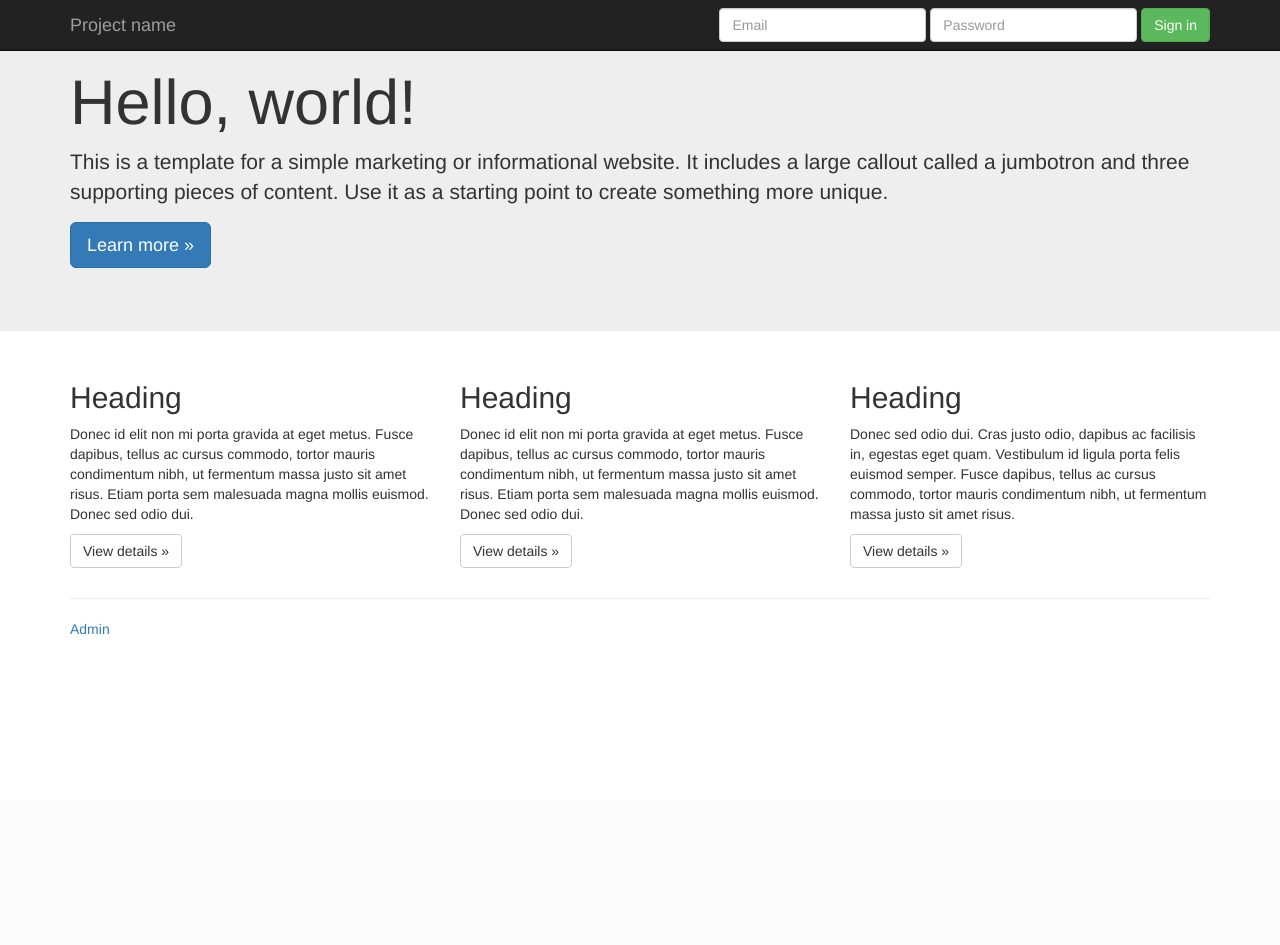
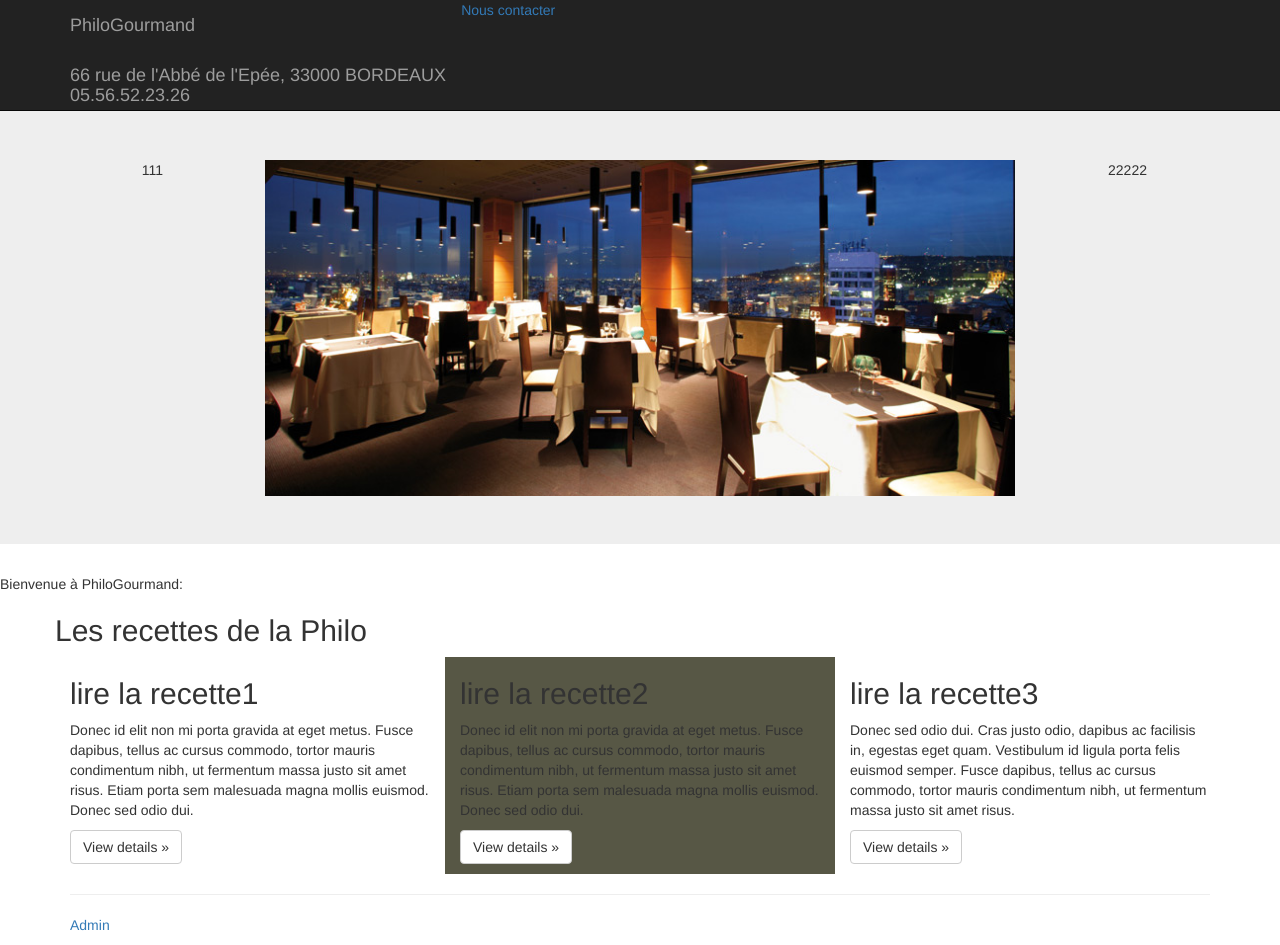
Before and after one commit to alexcarrere/philogourmand, a PHP site: page / in a window 1280 px wide. Before the commit the page ends 635 px from the top, so only its background shows below. Run offline with PHP 8.4, Linux system fonts and the light colour scheme; some libraries are stand-ins or nearby versions.

Commit message:
rajout image resto
rajout image resto: avancée visuel index

```diff
--- a/css/style.css
+++ b/css/style.css
@@ -0,0 +1,7 @@
+.jumbotron {
+    padding-bottom: 48px;
+    padding-top: 160px;
+}
+#tmpborder {
+	background-color: #575745;
+}
--- a/index.php
+++ b/index.php
@@ -14,6 +14,7 @@
     <!-- Bootstrap core CSS -->
     <link rel="stylesheet" href="https://maxcdn.bootstrapcdn.com/bootstrap/3.3.6/css/bootstrap.min.css" integrity="sha384-1q8mTJOASx8j1Au+a5WDVnPi2lkFfwwEAa8hDDdjZlpLegxhjVME1fgjWPGmkzs7" crossorigin="anonymous">
 
+    <link type="text/css" rel="stylesheet" href="css/style.css">
   </head>
 
   <body>
@@ -27,10 +28,20 @@
             <span class="icon-bar"></span>
             <span class="icon-bar"></span>
           </button>
-          <a class="navbar-brand" href="#">Project name</a>
-        </div>
+          <a class="navbar-brand" href="#">PhiloGourmand</a><br>
+          <p class="navbar-brand">66 rue de l'Abbé de l'Epée, 33000 BORDEAUX<br>
+          05.56.52.23.26</p>
+          </div>
+        <div class="contact">
+        <a href="contact.php" title="Nous contacter">Nous contacter</a><!-- penser à renvoyer vers la page de contact contact.php!!!!! -->
+          </div>
+
+
+
+
+        <!-- ce qu'il y avait a l'origine sur l'exemple :
         <div id="navbar" class="navbar-collapse collapse">
-          <form class="navbar-form navbar-right">
+           <form class="navbar-form navbar-right">
             <div class="form-group">
               <input type="text" placeholder="Email" class="form-control">
             </div>
@@ -46,27 +57,43 @@
     <!-- Main jumbotron for a primary marketing message or call to action -->
     <div class="jumbotron">
       <div class="container">
-        <h1>Hello, world!</h1>
+        <div class="row">
+          <div class="col-lg-2 text-center">111</div>
+          <div class="col-lg-8 text-center"><img class="img-responsive" alt="" src="img/restaurant.jpg"></div>
+          <div class="col-lg-2 text-center">22222</div>
+
+          </div> <!-- fin div row -->
+        </div> <!-- fin div container -->
+      </div> <!-- fin div jumbotron -->
+
+   Bienvenue à PhiloGourmand:<br>
+
+
+
+
+
+              <!--<h1>Hello, world!</h1>
         <p>This is a template for a simple marketing or informational website. It includes a large callout called a jumbotron and three supporting pieces of content. Use it as a starting point to create something more unique.</p>
-        <p><a class="btn btn-primary btn-lg" href="#" role="button">Learn more &raquo;</a></p>
+        <p><a class="btn btn-primary btn-lg" href="#" role="button">Learn more &raquo;</a></p>//-->
       </div>
-    </div>
+
 
     <div class="container">
       <!-- Example row of columns -->
       <div class="row">
+          <h2>Les recettes de la Philo</h2>
         <div class="col-md-4">
-          <h2>Heading</h2>
+          <h2>lire la recette1</h2>
           <p>Donec id elit non mi porta gravida at eget metus. Fusce dapibus, tellus ac cursus commodo, tortor mauris condimentum nibh, ut fermentum massa justo sit amet risus. Etiam porta sem malesuada magna mollis euismod. Donec sed odio dui. </p>
           <p><a class="btn btn-default" href="#" role="button">View details &raquo;</a></p>
         </div>
-        <div class="col-md-4">
-          <h2>Heading</h2>
+        <div id="tmpborder" class="col-md-4">
+         <h2>lire la recette2</h2>
           <p>Donec id elit non mi porta gravida at eget metus. Fusce dapibus, tellus ac cursus commodo, tortor mauris condimentum nibh, ut fermentum massa justo sit amet risus. Etiam porta sem malesuada magna mollis euismod. Donec sed odio dui. </p>
           <p><a class="btn btn-default" href="#" role="button">View details &raquo;</a></p>
        </div>
         <div class="col-md-4">
-          <h2>Heading</h2>
+          <h2>lire la recette3</h2>
           <p>Donec sed odio dui. Cras justo odio, dapibus ac facilisis in, egestas eget quam. Vestibulum id ligula porta felis euismod semper. Fusce dapibus, tellus ac cursus commodo, tortor mauris condimentum nibh, ut fermentum massa justo sit amet risus.</p>
           <p><a class="btn btn-default" href="#" role="button">View details &raquo;</a></p>
         </div>
```
Also changed, not shown: img/restaurant.jpg (added).
